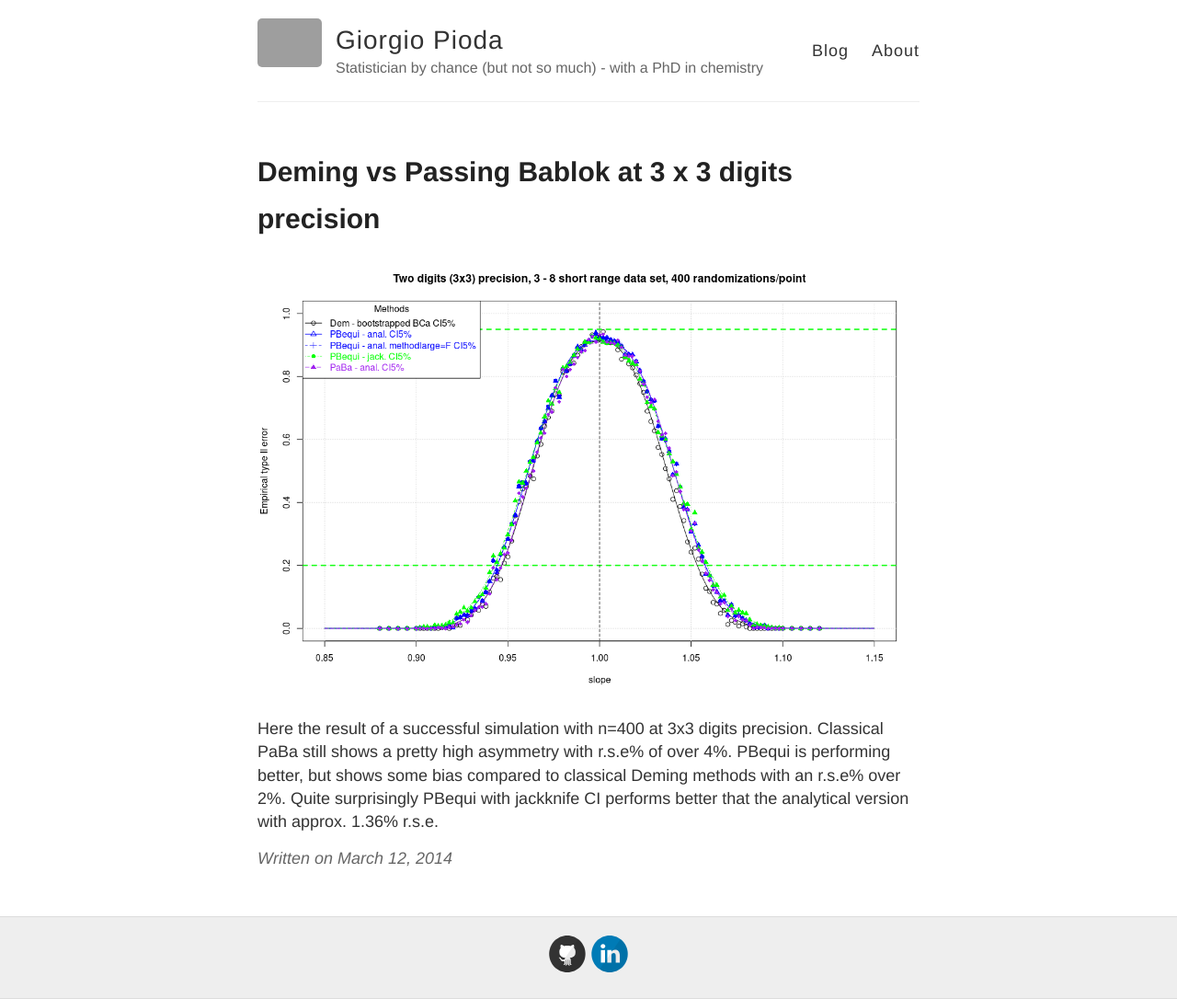
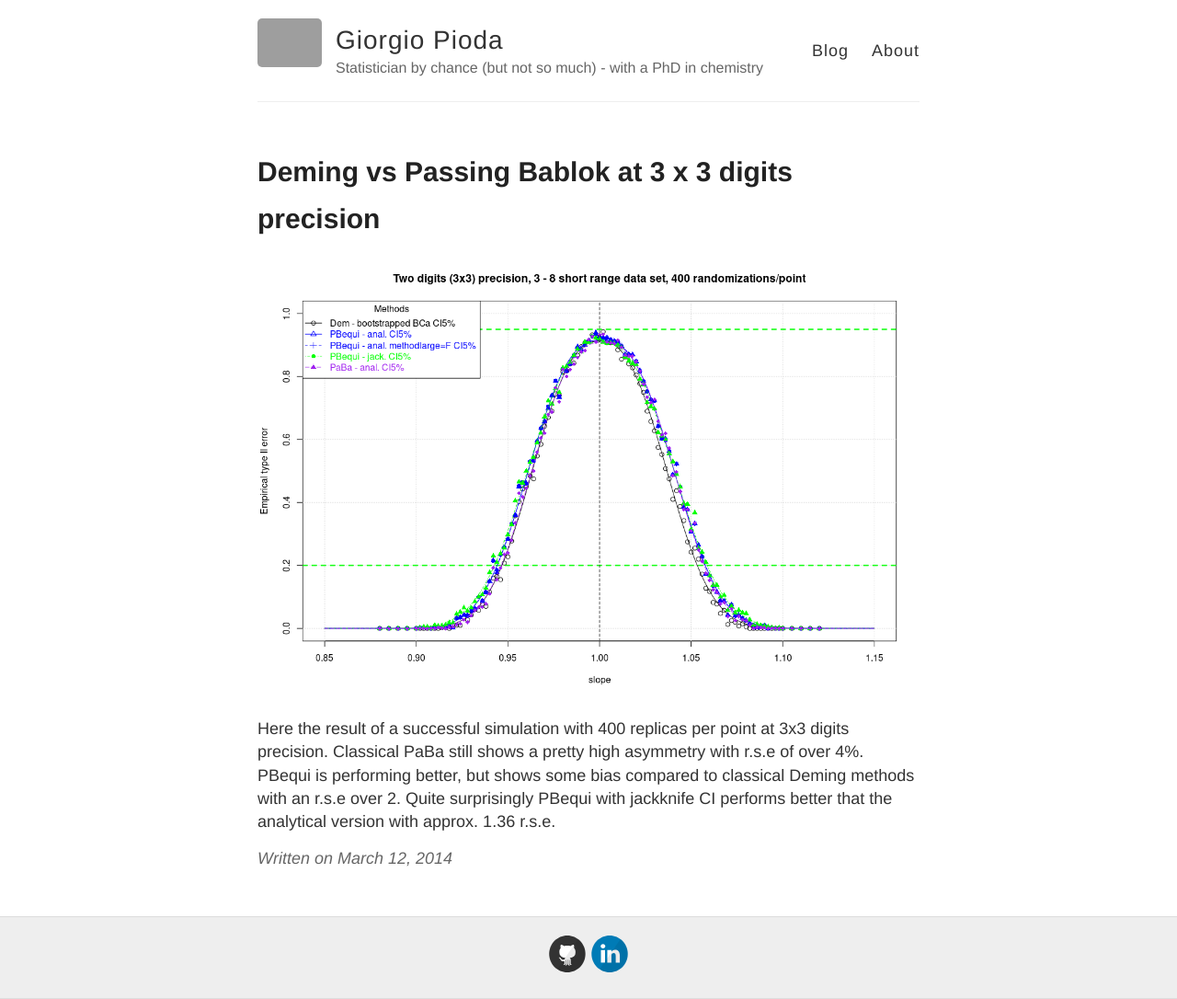
Before and after one commit to piodag/piodag.github.io, a Jekyll site: the page built from _posts/2014-3-12-three-digits-run.md, in a window 1280 px wide. Shown: the whole page at 92% size. Built offline with Jekyll 4.4.1, drawn with Linux system fonts in a browser that asks for light colours; grey boxes are pictures that could not be loaded.

Commit message:
Post update

```diff
--- a/_posts/2014-3-12-three-digits-run.md
+++ b/_posts/2014-3-12-three-digits-run.md
@@ -5,9 +5,5 @@ title: "Deming vs Passing Bablok at 3 x 3 digits precision"
 
 ![Jackknife collinearity]({{ site.baseurl }}/images/threedigits/threedigits1-1.png)
 
-Here the result of a successful simulation with n=400 at 3x3 digits precision.
-Classical PaBa still shows a pretty high asymmetry with r.s.e% of over
-4%. PBequi is performing better, but shows some bias compared to
-classical Deming methods with an r.s.e% over 2%. Quite surprisingly PBequi
-with jackknife CI performs better that the analytical version with
-approx. 1.36% r.s.e.
+
+Here the result of a successful simulation with 400 replicas per point at 3x3 digits precision. Classical PaBa still shows a pretty high asymmetry with r.s.e of over 4%. PBequi is performing better, but shows some bias compared to classical Deming methods with an r.s.e over 2. Quite surprisingly PBequi with jackknife CI performs better that the analytical version with approx. 1.36 r.s.e.
```
